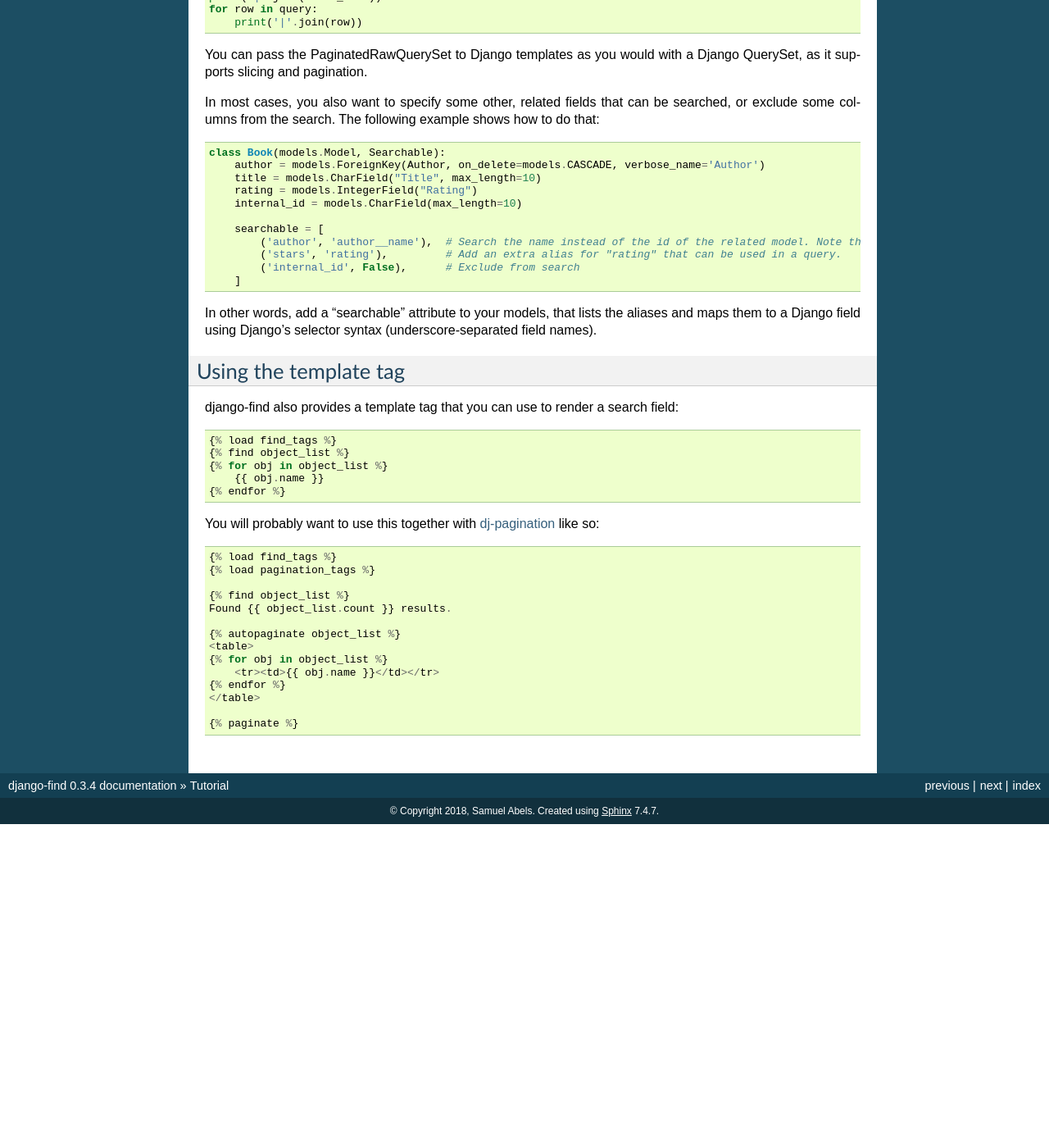
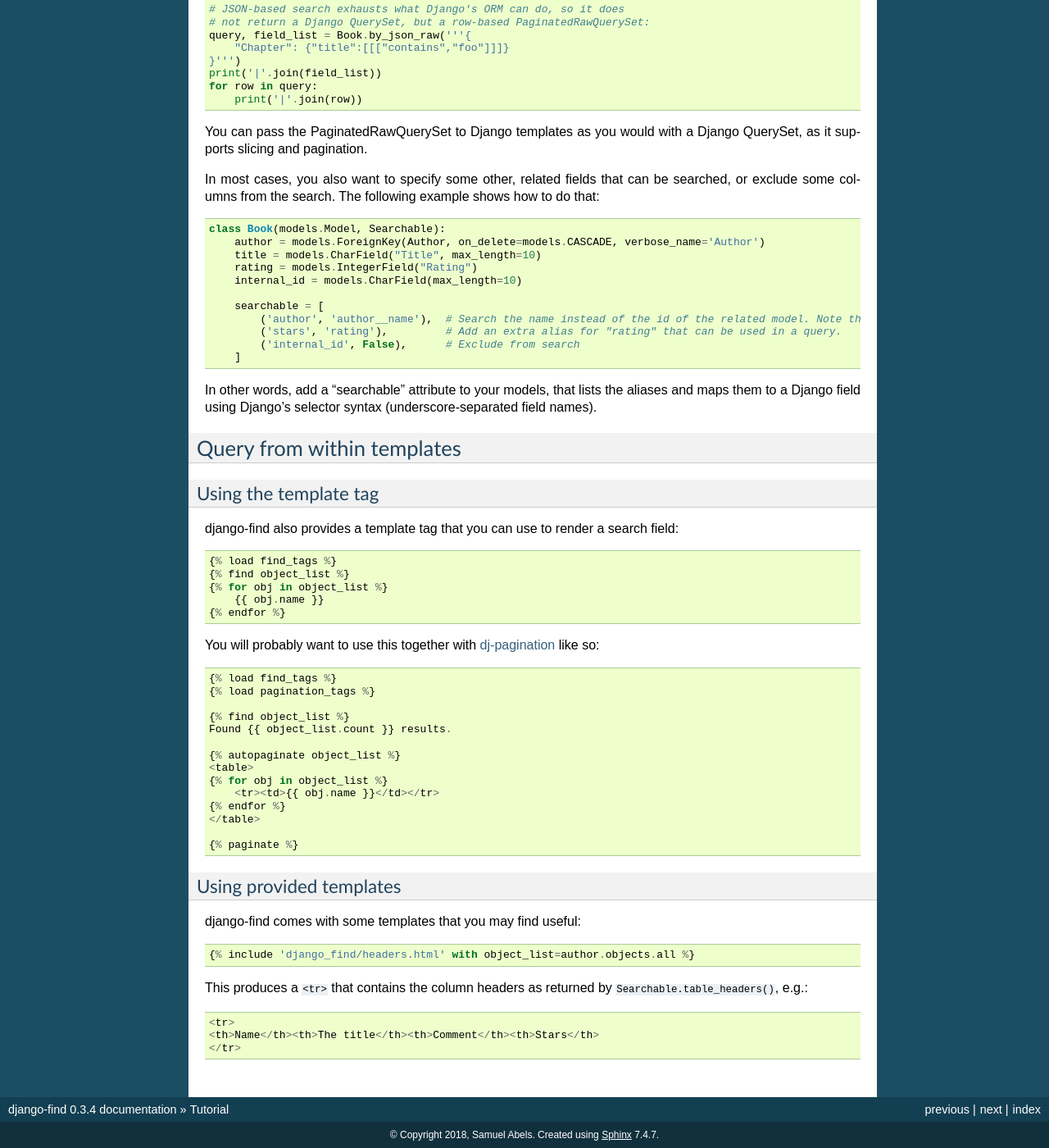
Before and after one commit to knipknap/django-find, a Sphinx documentation site: the page built from docs/tutorial.rst, in a window 1280 px wide and 1400 px high, scrolled down 1402 px. Shown: the whole window at 82% size. Built offline with Sphinx 7.4.7, drawn with Linux system fonts in a browser that asks for light colours; before the commit the page ends 2407 px from its top, so only the background shows below that; some of the changed text lies outside the part shown.

Commit message:
add a template that renders table headers for a model

```diff
--- a/docs/tutorial.rst
+++ b/docs/tutorial.rst
@@ -45,7 +45,13 @@ mixin to your models. Example::
             rating = models.IntegerField("Rating")
             internal_id = models.CharField(max_length=10)
 
-That is all, your models now provide the following methods::
+That is all, you are now ready to query your models using your own code,
+or in your templates.
+
+Query from your own code
+------------------------
+
+All models having the Searchable mixin added provide the following methods::
 
         # Query-based search returns a standard Django QuerySet that you
         # can .filter() and work with as usual.
@@ -87,8 +93,11 @@ In other words, add a "searchable" attribute to your models, that lists the
 aliases and maps them to a Django field using Django's selector syntax
 (underscore-separated field names).
 
+Query from within templates
+---------------------------
+
 Using the template tag
-----------------------
+~~~~~~~~~~~~~~~~~~~~~~
 
 django-find also provides a template tag that you can use to
 render a search field::
@@ -116,3 +125,17 @@ You will probably want to use this together with
     </table>
 
     {% paginate %}
+
+Using provided templates
+~~~~~~~~~~~~~~~~~~~~~~~~
+
+django-find comes with some templates that you may find useful::
+
+    {% include 'django_find/headers.html' with object_list=author.objects.all %}
+
+This produces a ``<tr>`` that contains the column headers as returned
+by ``Searchable.table_headers()``, e.g.::
+
+    <tr>
+    <th>Name</th><th>The title</th><th>Comment</th><th>Stars</th>
+    </tr>
```
Also changed, not shown: 4 other files.
